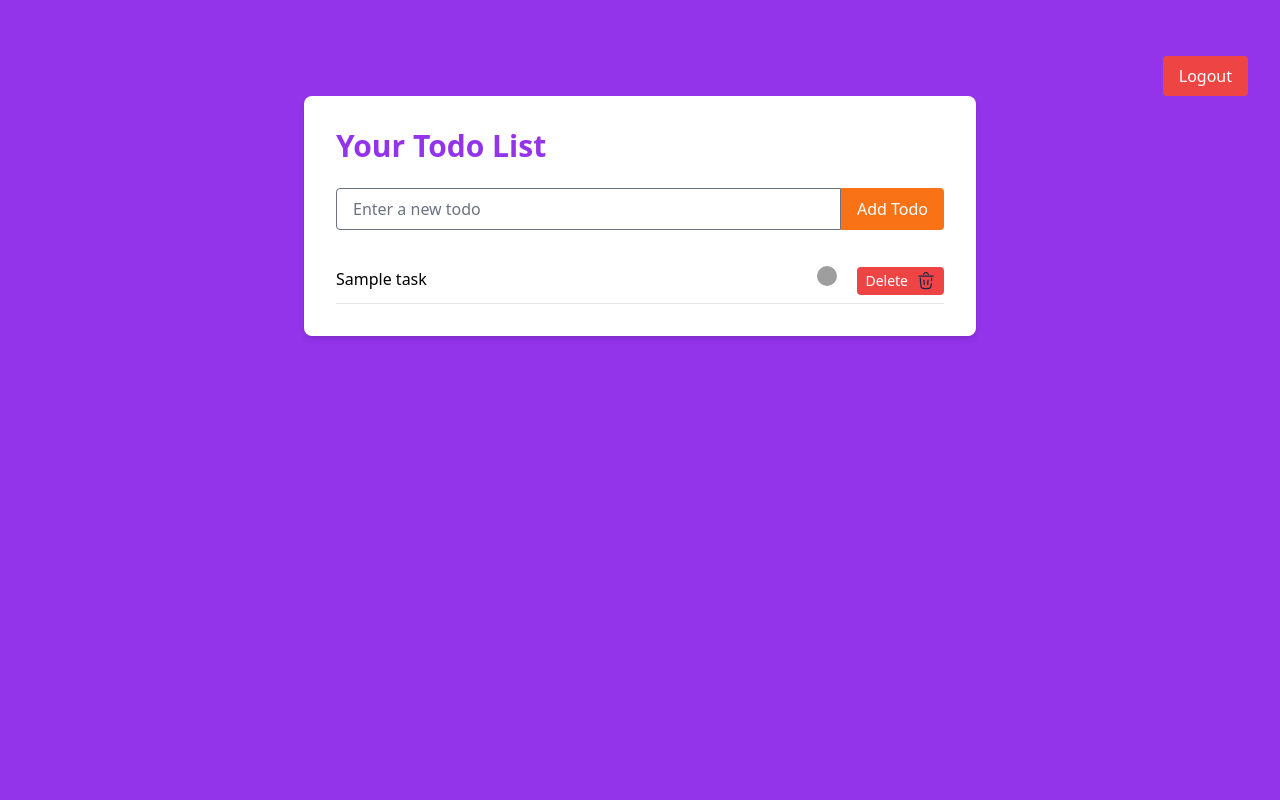
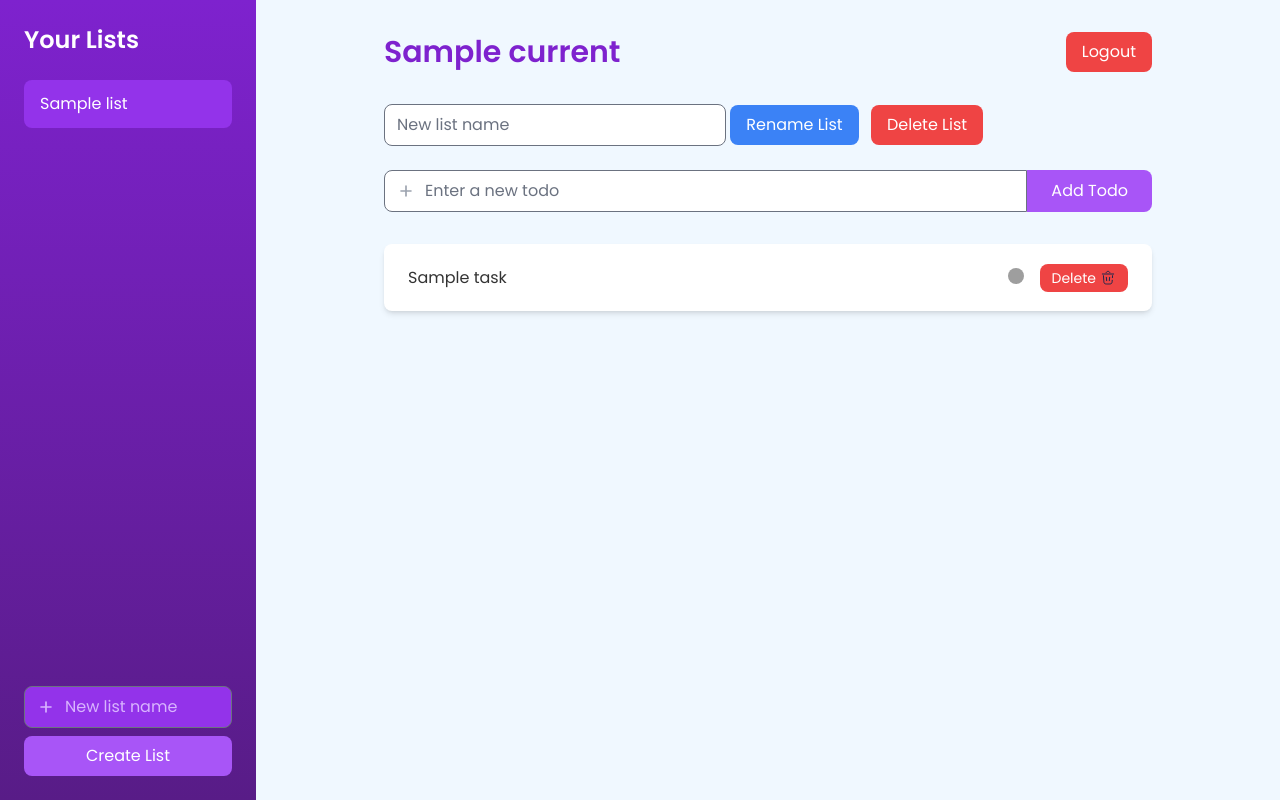
Before and after one commit to Florin12er/TodoPython, a Django app: template todo/templates/todo.html in a window 1280 px wide. Run offline with Django 5.2, Linux system fonts and the light colour scheme; the template is opened without the code that fills it: most values are stand-ins (such as "Sample title", 1, 10 or a date in 2020); some libraries are stand-ins or nearby versions; grey boxes are pictures that could not be loaded.

Commit message:
added list to the todo and make it look better

```diff
--- a/theme/static/css/dist/styles.css
+++ b/theme/static/css/dist/styles.css
@@ -823,21 +823,49 @@ select {
   position: sticky;
 }
 
+.left-3 {
+  left: 0.75rem;
+}
+
+.top-1\/2 {
+  top: 50%;
+}
+
 .mx-auto {
   margin-left: auto;
   margin-right: auto;
+}
+
+.mb-2 {
+  margin-bottom: 0.5rem;
+}
+
+.mb-4 {
+  margin-bottom: 1rem;
 }
 
 .mb-6 {
   margin-bottom: 1.5rem;
 }
 
-.ml-2 {
-  margin-left: 0.5rem;
+.mb-8 {
+  margin-bottom: 2rem;
 }
 
-.mt-6 {
-  margin-top: 1.5rem;
+.ml-1 {
+  margin-left: 0.25rem;
+}
+
+.mr-2 {
+  margin-right: 0.5rem;
+}
+
+.mt-2 {
+  margin-top: 0.5rem;
+}
+
+.mt-auto {
+  margin-top: auto;
 }
 
 .block {
@@ -846,10 +874,6 @@ select {
 
 .inline-block {
   display: inline-block;
-}
-
-.inline {
-  display: inline;
 }
 
 .flex {
@@ -872,6 +896,18 @@ select {
   display: none;
 }
 
+.h-4 {
+  height: 1rem;
+}
+
+.h-5 {
+  height: 1.25rem;
+}
+
+.h-6 {
+  height: 1.5rem;
+}
+
 .h-auto {
   height: auto;
 }
@@ -880,40 +916,32 @@ select {
   height: 100vh;
 }
 
-.h-4 {
-  height: 1rem;
+.min-h-screen {
+  min-height: 100vh;
 }
 
-.h-6 {
-  height: 1.5rem;
+.w-4 {
+  width: 1rem;
 }
 
-.h-5 {
-  height: 1.25rem;
+.w-5 {
+  width: 1.25rem;
 }
 
-.min-h-screen {
-  min-height: 100vh;
+.w-6 {
+  width: 1.5rem;
+}
+
+.w-64 {
+  width: 16rem;
 }
 
 .w-full {
   width: 100%;
 }
 
-.w-4 {
-  width: 1rem;
-}
-
-.w-6 {
-  width: 1.5rem;
-}
-
-.w-5 {
-  width: 1.25rem;
-}
-
-.max-w-2xl {
-  max-width: 42rem;
+.max-w-3xl {
+  max-width: 48rem;
 }
 
 .max-w-4xl {
@@ -932,8 +964,17 @@ select {
   border-collapse: collapse;
 }
 
+.-translate-y-1\/2 {
+  --tw-translate-y: -50%;
+  transform: translate(var(--tw-translate-x), var(--tw-translate-y)) rotate(var(--tw-rotate)) skewX(var(--tw-skew-x)) skewY(var(--tw-skew-y)) scaleX(var(--tw-scale-x)) scaleY(var(--tw-scale-y));
+}
+
 .transform {
   transform: translate(var(--tw-translate-x), var(--tw-translate-y)) rotate(var(--tw-rotate)) skewX(var(--tw-skew-x)) skewY(var(--tw-skew-y)) scaleX(var(--tw-scale-x)) scaleY(var(--tw-scale-y));
+}
+
+.cursor-pointer {
+  cursor: pointer;
 }
 
 .flex-col {
@@ -948,20 +989,12 @@ select {
   align-items: center;
 }
 
-.justify-end {
-  justify-content: flex-end;
-}
-
 .justify-center {
   justify-content: center;
 }
 
 .justify-between {
   justify-content: space-between;
-}
-
-.gap-2 {
-  gap: 0.5rem;
 }
 
 .space-y-3 > :not([hidden]) ~ :not([hidden]) {
@@ -980,26 +1013,30 @@ select {
   overflow: hidden;
 }
 
+.overflow-y-auto {
+  overflow-y: auto;
+}
+
 .rounded {
   border-radius: 0.25rem;
+}
+
+.rounded-full {
+  border-radius: 9999px;
 }
 
 .rounded-lg {
   border-radius: 0.5rem;
 }
 
-.rounded-full {
-  border-radius: 9999px;
+.rounded-l-lg {
+  border-top-left-radius: 0.5rem;
+  border-bottom-left-radius: 0.5rem;
 }
 
-.rounded-l {
-  border-top-left-radius: 0.25rem;
-  border-bottom-left-radius: 0.25rem;
-}
-
-.rounded-r {
-  border-top-right-radius: 0.25rem;
-  border-bottom-right-radius: 0.25rem;
+.rounded-r-lg {
+  border-top-right-radius: 0.5rem;
+  border-bottom-right-radius: 0.5rem;
 }
 
 .border {
@@ -1033,6 +1060,16 @@ select {
 .bg-indigo-600 {
   --tw-bg-opacity: 1;
   background-color: rgb(79 70 229 / var(--tw-bg-opacity));
+}
+
+.bg-purple-500 {
+  --tw-bg-opacity: 1;
+  background-color: rgb(168 85 247 / var(--tw-bg-opacity));
+}
+
+.bg-purple-600 {
+  --tw-bg-opacity: 1;
+  background-color: rgb(147 51 234 / var(--tw-bg-opacity));
 }
 
 .bg-red-500 {
@@ -1045,19 +1082,8 @@ select {
   background-color: rgb(255 255 255 / var(--tw-bg-opacity));
 }
 
-.bg-purple-500 {
-  --tw-bg-opacity: 1;
-  background-color: rgb(168 85 247 / var(--tw-bg-opacity));
-}
-
-.bg-purple-600 {
-  --tw-bg-opacity: 1;
-  background-color: rgb(147 51 234 / var(--tw-bg-opacity));
-}
-
-.bg-orange-500 {
-  --tw-bg-opacity: 1;
-  background-color: rgb(249 115 22 / var(--tw-bg-opacity));
+.bg-gradient-to-b {
+  background-image: linear-gradient(to bottom, var(--tw-gradient-stops));
 }
 
 .bg-gradient-to-br {
@@ -1080,6 +1106,12 @@ select {
   --tw-gradient-stops: var(--tw-gradient-from), var(--tw-gradient-to);
 }
 
+.from-purple-700 {
+  --tw-gradient-from: #7e22ce var(--tw-gradient-from-position);
+  --tw-gradient-to: rgb(126 34 206 / 0) var(--tw-gradient-to-position);
+  --tw-gradient-stops: var(--tw-gradient-from), var(--tw-gradient-to);
+}
+
 .to-indigo-800 {
   --tw-gradient-to: #3730a3 var(--tw-gradient-to-position);
 }
@@ -1088,17 +1120,29 @@ select {
   --tw-gradient-to: #f97316 var(--tw-gradient-to-position);
 }
 
+.to-purple-900 {
+  --tw-gradient-to: #581c87 var(--tw-gradient-to-position);
+}
+
+.p-1 {
+  padding: 0.25rem;
+}
+
 .p-4 {
   padding: 1rem;
+}
+
+.p-6 {
+  padding: 1.5rem;
 }
 
 .p-8 {
   padding: 2rem;
 }
 
-.px-2 {
-  padding-left: 0.5rem;
-  padding-right: 0.5rem;
+.px-3 {
+  padding-left: 0.75rem;
+  padding-right: 0.75rem;
 }
 
 .px-4 {
@@ -1131,6 +1175,19 @@ select {
   padding-bottom: 0.75rem;
 }
 
+.py-4 {
+  padding-top: 1rem;
+  padding-bottom: 1rem;
+}
+
+.pl-10 {
+  padding-left: 2.5rem;
+}
+
+.pr-4 {
+  padding-right: 1rem;
+}
+
 .text-center {
   text-align: center;
 }
@@ -1141,6 +1198,11 @@ select {
 
 .font-serif {
   font-family: ui-serif, Georgia, Cambria, "Times New Roman", Times, serif;
+}
+
+.text-2xl {
+  font-size: 1.5rem;
+  line-height: 2rem;
 }
 
 .text-3xl {
@@ -1189,6 +1251,11 @@ select {
   letter-spacing: 0em;
 }
 
+.text-gray-400 {
+  --tw-text-opacity: 1;
+  color: rgb(156 163 175 / var(--tw-text-opacity));
+}
+
 .text-gray-500 {
   --tw-text-opacity: 1;
   color: rgb(107 114 128 / var(--tw-text-opacity));
@@ -1199,14 +1266,19 @@ select {
   color: rgb(75 85 99 / var(--tw-text-opacity));
 }
 
-.text-indigo-600 {
-  --tw-text-opacity: 1;
-  color: rgb(79 70 229 / var(--tw-text-opacity));
-}
-
 .text-indigo-800 {
   --tw-text-opacity: 1;
   color: rgb(55 48 163 / var(--tw-text-opacity));
+}
+
+.text-purple-300 {
+  --tw-text-opacity: 1;
+  color: rgb(216 180 254 / var(--tw-text-opacity));
+}
+
+.text-purple-700 {
+  --tw-text-opacity: 1;
+  color: rgb(126 34 206 / var(--tw-text-opacity));
 }
 
 .text-white {
@@ -1214,13 +1286,18 @@ select {
   color: rgb(255 255 255 / var(--tw-text-opacity));
 }
 
-.text-purple-600 {
-  --tw-text-opacity: 1;
-  color: rgb(147 51 234 / var(--tw-text-opacity));
+.line-through {
+  text-decoration-line: line-through;
 }
 
-.line-through {
-  text-decoration-line: line-through;
+.placeholder-purple-300::-moz-placeholder {
+  --tw-placeholder-opacity: 1;
+  color: rgb(216 180 254 / var(--tw-placeholder-opacity));
+}
+
+.placeholder-purple-300::placeholder {
+  --tw-placeholder-opacity: 1;
+  color: rgb(216 180 254 / var(--tw-placeholder-opacity));
 }
 
 .shadow-2xl {
--- /dev/null
+++ b/todo/models/__init__.py
@@ -0,0 +1 @@
+from .todo_model import Todo
--- a/todo/models.py
+++ b/todo/models/todo_model.py
@@ -1,7 +1,10 @@
 from django.db import models
 
+from todo.models.list_model import List
 
 # Storing Auth0 user ID
+
+
 class Todo(models.Model):
     task = models.CharField(max_length=200)
     description = models.TextField(blank=True, null=True)
@@ -9,6 +12,9 @@ class Todo(models.Model):
     created_at = models.DateTimeField(auto_now_add=True)
     updated_at = models.DateTimeField(auto_now=True)
     user = models.CharField(max_length=200, null=True, blank=True)
+    list = models.ForeignKey(
+        List, on_delete=models.SET_NULL, related_name="todos", null=True, blank=True
+    )
 
     class Meta:
         ordering = ["-created_at"]
--- a/todo/templates/todo.html
+++ b/todo/templates/todo.html
@@ -6,66 +6,174 @@
 <head>
     <meta charset="UTF-8">
     <meta name="viewport" content="width=device-width, initial-scale=1.0">
-    <title>Todo List</title>
+    <title>Todo Lists</title>
     {% tailwind_css %}
+    <style>
+        @import url('https://fonts.googleapis.com/css2?family=Poppins:wght@300;400;600&display=swap');
+
+        :root {
+            --primary-color: #8a2be2;
+            --secondary-color: #4b0082;
+            --accent-color: #9370db;
+            --background-color: #f0f8ff;
+            --text-color: #333;
+        }
+
+        body {
+            font-family: 'Poppins', sans-serif;
+            background-color: var(--background-color);
+            color: var(--text-color);
+        }
+
+        .custom-scrollbar::-webkit-scrollbar {
+            width: 6px;
+        }
+
+        .custom-scrollbar::-webkit-scrollbar-track {
+            background: #f1f1f1;
+        }
+
+        .custom-scrollbar::-webkit-scrollbar-thumb {
+            background: var(--accent-color);
+            border-radius: 3px;
+        }
+
+        .custom-scrollbar::-webkit-scrollbar-thumb:hover {
+            background: var(--secondary-color);
+        }
+
+        .hover-scale:hover {
+            transform: scale(1.05);
+            transition: transform 0.3s ease;
+        }
+    </style>
 </head>
 
-<body class="bg-purple-600 min-h-screen p-8">
-    <div class="mt-6 flex justify-end">
-        <a href="{% url 'logout' %}"
-            class="bg-red-500 text-white px-4 py-2 rounded hover:bg-red-600 transition duration-300">Logout</a>
+<body class="min-h-screen">
+    <div class="flex h-screen">
+        <!-- Sidebar -->
+        <div id="sidebar" class="w-64 bg-gradient-to-b from-purple-700 to-purple-900 text-white p-6 flex flex-col">
+            <h2 class="text-2xl font-bold mb-6">Your Lists</h2>
+            <div id="listContainer" class="flex-grow overflow-y-auto custom-scrollbar mb-4">
+                {% for list in lists %}
+                <a href="{% url 'todo' %}?list_id={{ list.id }}"
+                    class="block cursor-pointer hover:bg-purple-600 py-3 px-4 rounded-lg transition duration-300 mb-2 hover-scale {% if current_list.id == list.id %}bg-purple-600{% endif %}">
+                    {{ list.name }}
+                </a>
+                {% empty %}
+                <p>No lists yet. Create one below!</p>
+                {% endfor %}
+            </div>
+            <form method="POST" action="{% url 'create_list' %}" class="mt-auto">
+                {% csrf_token %}
+                <div class="relative">
+                    <input type="text" name="list_name" placeholder="New list name" required
+                        class="w-full pl-10 pr-4 py-2 bg-purple-600 text-white placeholder-purple-300 rounded-lg focus:outline-none focus:ring-2 focus:ring-purple-400">
+                    <svg class="absolute left-3 top-1/2 transform -translate-y-1/2 w-5 h-5 text-purple-300" fill="none" stroke="currentColor" viewBox="0 0 24 24" xmlns="http://www.w3.org/2000/svg">
+                        <path stroke-linecap="round" stroke-linejoin="round" stroke-width="2" d="M12 6v6m0 0v6m0-6h6m-6 0H6"></path>
+                    </svg>
+                </div>
+                <button type="submit"
+                    class="mt-2 w-full bg-purple-500 text-white px-4 py-2 rounded-lg hover:bg-purple-600 transition duration-300 hover-scale">
+                    Create List
+                </button>
+            </form>
         </div>
 
-    <div class="max-w-2xl mx-auto bg-white p-8 rounded-lg shadow-md">
-        <h1 class="text-3xl font-bold mb-6 text-purple-600">Your Todo List</h1>
+        <!-- Main content -->
+        <div class="flex-grow p-8 overflow-y-auto custom-scrollbar">
+            <div class="max-w-3xl mx-auto">
+                <div class="flex justify-between items-center mb-8">
+                    <h1 class="text-3xl font-bold text-purple-700">
+                        {% if current_list %}
+                        {{ current_list.name }}
+                        {% else %}
+                        Select a List
+                        {% endif %}
+                    </h1>
+                    <a href="{% url 'logout' %}"
+                        class="bg-red-500 text-white px-4 py-2 rounded-lg hover:bg-red-600 transition duration-300 hover-scale">
+                        Logout
+                    </a>
+                </div>
+
+                {% if current_list %}
+                <div class="mb-6">
+                    <form method="POST" action="{% url 'rename_list' list_id=current_list.id %}"
+                        class="inline-block mr-2">
+                        {% csrf_token %}
+                        <input type="text" name="new_name" placeholder="New list name" required
+                            class="px-3 py-2 border rounded-lg focus:outline-none focus:ring-2 focus:ring-purple-500">
+                        <button type="submit"
+                            class="bg-blue-500 text-white px-4 py-2 rounded-lg hover:bg-blue-600 transition duration-300 hover-scale">
+                            Rename List
+                        </button>
+                    </form>
+                    <form method="POST" action="{% url 'delete_list' list_id=current_list.id %}" class="inline-block">
+                        {% csrf_token %}
+                        <button type="submit"
+                            class="bg-red-500 text-white px-4 py-2 rounded-lg hover:bg-red-600 transition duration-300 hover-scale"
+                            onclick="return confirm('Are you sure you want to delete this list?')">
+                            Delete List
+                        </button>
+                    </form>
+                </div>
 
                 <!-- Add Todo Form -->
-        <form method="POST" action="{% url 'todo' %}" class="mb-6">
+                <form method="POST" action="{% url 'add_todo_to_list' list_id=current_list.id %}" class="mb-8">
                     {% csrf_token %}
                     <div class="flex">
+                        <div class="relative flex-grow">
                             <input type="text" name="task" placeholder="Enter a new todo" required
-                    class="flex-grow px-4 py-2 border rounded-l focus:outline-none focus:ring-2 focus:ring-indigo-500">
+                                class="w-full pl-10 pr-4 py-2 border rounded-l-lg focus:outline-none focus:ring-2 focus:ring-purple-500">
+                            <svg class="absolute left-3 top-1/2 transform -translate-y-1/2 w-5 h-5 text-gray-400" fill="none" stroke="currentColor" viewBox="0 0 24 24" xmlns="http://www.w3.org/2000/svg">
+                                <path stroke-linecap="round" stroke-linejoin="round" stroke-width="2" d="M12 6v6m0 0v6m0-6h6m-6 0H6"></path>
+                            </svg>
+                        </div>
                         <button type="submit"
-                    class="bg-orange-500 text-white px-4 py-2 rounded-r hover:bg-orange-700 transition duration-300">
+                            class="bg-purple-500 text-white px-6 py-2 rounded-r-lg hover:bg-purple-600 transition duration-300 hover-scale">
                             Add Todo
                         </button>
                     </div>
                 </form>
 
                 <!-- Todo List -->
-        <ul>
+                <ul class="bg-white rounded-lg shadow-md overflow-hidden">
                     {% for todo in todos %}
-            <li class="flex items-center justify-between py-2 border-b">
+                    <li
+                        class="flex items-center justify-between py-4 px-6 {% if not forloop.last %}border-b{% endif %} hover:bg-gray-50 transition duration-300">
                         <span class="{% if todo.completed %}line-through text-gray-500{% endif %}">
                             {{ todo.task }}
                         </span>
-                <div>
-                    <form method="POST" action="{% url 'toggle_todo' todo.id %}" class="inline">
+                        <div class="flex items-center">
+                            <form method="POST" action="{% url 'toggle_todo' todo_id=todo.id %}" class="mr-2">
                                 {% csrf_token %}
-                        <button type="submit" class="text-sm text-white px-2 py-1 rounded transition duration-300">
-                            {% if todo.completed %}
-                            <img class="w-5 h-5 hover:bg-red-500 rounded-full" src="{% static 'images/undo.svg' %}">
-                            {% else %}
-                            <img class="w-5 h-5 hover:bg-green-500 rounded-full"
-                                src="{% static 'images/check.svg' %}">{% endif %}
+                                <button type="submit" class="text-sm text-white p-1 rounded transition duration-300 hover-scale">
+                                    <img class="w-6 h-6 hover:bg-{% if todo.completed %}yellow{% else %}green{% endif %}-500 rounded-full p-1"
+                                         src="{% if todo.completed %}{% static 'images/undo.svg'%}{% else %}{% static 'images/check.svg' %}{% endif %}"
+                                         alt="Toggle Todo">
                                 </button>
                             </form>
-                    <form method="POST" action="{% url 'delete_todo' todo.id %}" class="inline ml-2">
+                            <form method="POST" action="{% url 'delete_todo' todo_id=todo.id %}">
                                 {% csrf_token %}
                                 <button type="submit"
-                            class="text-sm bg-red-500 text-white px-2 py-1 rounded hover:bg-red-600 transition duration-300">
-                                <div class="flex gap-2">
-                            Delete<img class="w-5 h-5" src="{% static 'images/trash.svg' %}">
-                                </div>
+                                    class="text-sm bg-red-500 text-white px-3 py-1 rounded-lg hover:bg-red-600 transition duration-300 flex items-center hover-scale"
+                                    onclick="return confirm('Are you sure you want to delete this todo?')">
+                                    Delete
+                                    <img class="w-4 h-4 ml-1" src="{% static 'images/trash.svg' %}">
                                 </button>
                             </form>
                         </div>
                     </li>
                     {% empty %}
-            <li class="text-center text-gray-500">No todos yet. Add one!</li>
+                    <li class="text-center text-gray-500 py-4">No todos yet. Add one!</li>
                     {% endfor %}
                 </ul>
-
+                {% else %}
+                <p class="text-center text-gray-500">Select a list or create a new one to get started!</p>
+                {% endif %}
+            </div>
+        </div>
     </div>
 </body>
 
--- /dev/null
+++ b/todo/views/__init__.py
@@ -0,0 +1,3 @@
+from .auth_views import callback, home, login, logout
+from .list_views import add_todo_to_list, create_list, delete_list, rename_list
+from .todo_views import delete_todo, todo, toggle_todo
```
Also changed, not shown: other parts of theme/static/css/dist/styles.css (+53 -34 lines), config/urls.py (+16 -8 lines), todo/models/list_model.py (added, +11 -0 lines), todo/views/auth_views.py (renamed from todo/views.py, +0 -38 lines), todo/views/list_views.py (added, +75 -0 lines), todo/views/todo_views.py (added, +57 -0 lines), todo/migrations/0004_list_todo_list.py (added). Lines whose indentation alone changed are shown as unchanged.
